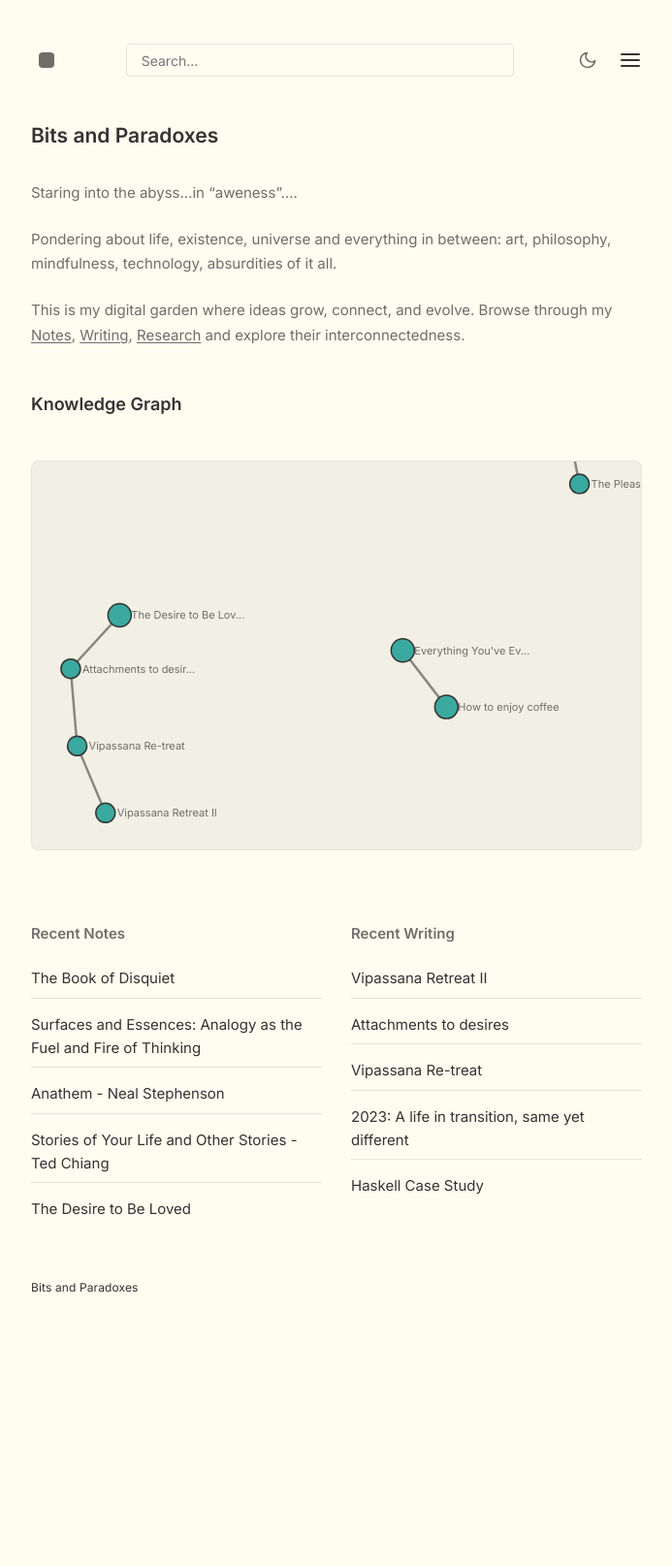
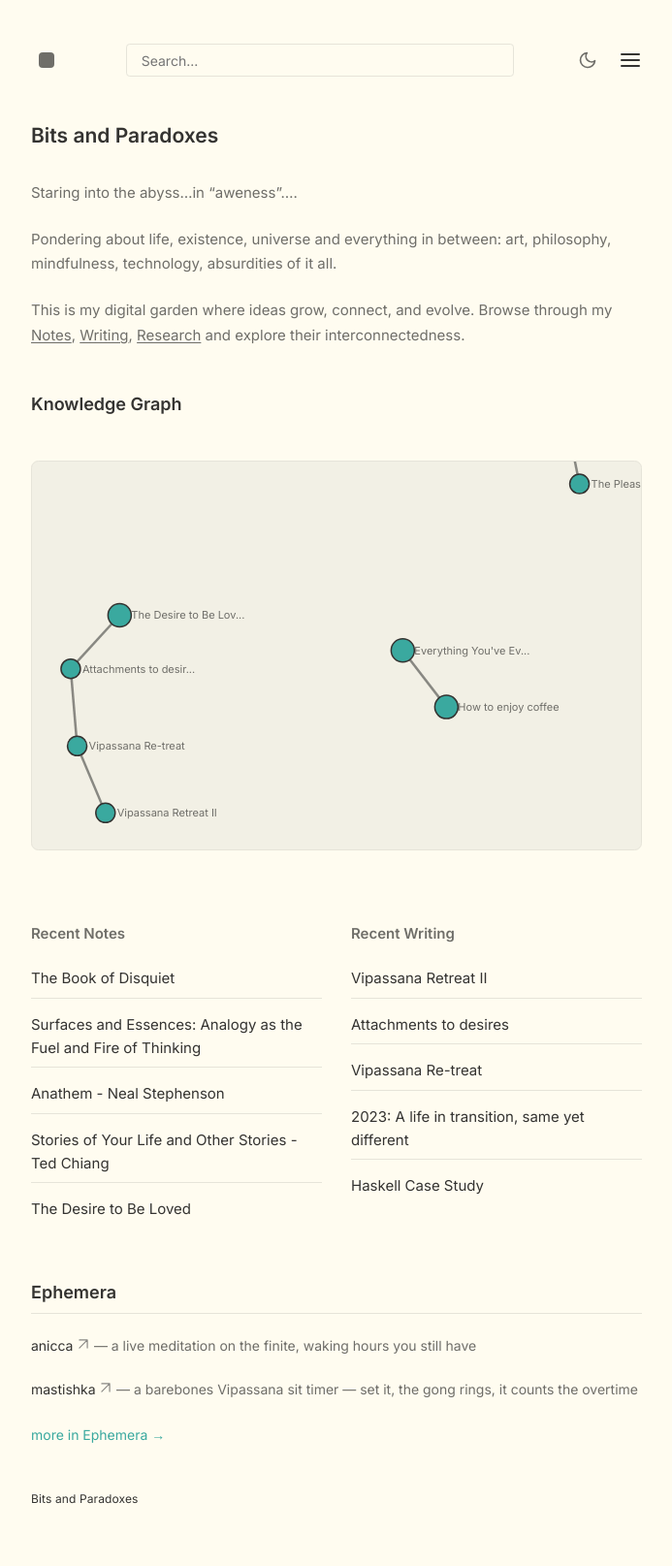
Before and after one commit to NISH1001/NISH1001.github.io, a Jekyll site: the page built from pages/index.md, in a window 1280 px wide. Shown: the whole page at 97% size, without its empty margins (293-986 px from the left). Built offline with Jekyll 4.4.1, drawn with Linux system fonts in a browser that asks for light colours; before the commit the page ends 1397 px from its top, so only the background shows below that.

Commit message:
Add Ephemera section linking my apps (anicca, mastishka)
A data-driven /ephemera page plus a compact homepage tease (after the
Recent Notes/Writing feed). Each app renders as a card — thumbnail +
tagline + live/firefox/source icon links — styled on the existing design
tokens, so dark mode is inherited. Add a future app by appending a block
to _data/ephemera.yml.

Co-Authored-By: Claude Opus 4.8 (1M context) <noreply@anthropic.com>

```diff
--- a/_config.yml
+++ b/_config.yml
@@ -40,6 +40,8 @@ menu:
     url: "/writing"
   - title: "Research"
     url: "/research"
+  - title: "Ephemera"
+    url: "/ephemera"
   - title: "Tags"
     url: "/tags"
   - title: "About"
--- /dev/null
+++ b/_data/ephemera.yml
@@ -0,0 +1,19 @@
+# Small apps / experiments, surfaced on /ephemera and teased on the homepage.
+# Add a new app = append a block here. The first link (kind: live) is the
+# primary target for the card's title + thumbnail.
+# Supported link kinds: live, firefox, source (each maps to an icon in
+# _includes/ephemera-cards.html). Add a new kind there if you need one.
+- name: anicca
+  tagline: a live meditation on the finite, waking hours you still have
+  thumb: https://nishparadox.com/anicca/assets/screenshot.png
+  links:
+    - { kind: live,    url: https://nishparadox.com/anicca }
+    - { kind: firefox, url: https://addons.mozilla.org/en-US/firefox/addon/anicca-new-tab/ }
+    - { kind: source,  url: https://github.com/NISH1001/anicca }
+
+- name: mastishka
+  tagline: a barebones Vipassana sit timer — set it, the gong rings, it counts the overtime
+  thumb: https://nishparadox.com/mastishka/screenshots/sit.png
+  links:
+    - { kind: live,   url: https://nishparadox.com/mastishka/ }
+    - { kind: source, url: https://github.com/NISH1001/mastishka }
--- /dev/null
+++ b/_includes/ephemera-tease.html
@@ -0,0 +1,10 @@
+{%- comment -%} Compact homepage version of the Ephemera section (reads the same _data/ephemera.yml). {%- endcomment -%}
+<div class="ephemera-tease">
+  <h2 class="ephemera-tease__head">Ephemera</h2>
+  <ul class="ephemera-tease__list">
+    {%- for app in site.data.ephemera -%}
+    <li><a href="{{ app.links[0].url }}">{{ app.name }}</a> — {{ app.tagline }}</li>
+    {%- endfor -%}
+  </ul>
+  <p class="ephemera-tease__more"><a href="{{ site.baseurl }}/ephemera">more in Ephemera →</a></p>
+</div>
--- a/_layouts/post.html
+++ b/_layouts/post.html
@@ -66,6 +66,7 @@
                     <h1>{{page.title}}</h1>
                     {%- include Content.html -%}
                     {%- include Feed.html type="homepage" -%}
+                    {%- include ephemera-tease.html -%}
                 {%- endif -%}
             {%- endif -%}
 
--- a/assets/css/style.css
+++ b/assets/css/style.css
@@ -1056,3 +1056,138 @@ li a[href^="http://"]:after, li a[href^="https://"]:after {
   background: var(--brand);
   color: var(--bg);
 }
+
+/* Ephemera — app cards (on /ephemera) */
+.ephemera-cards {
+  margin-top: var(--space-lg);
+}
+
+.ephemera-card {
+  display: flex;
+  align-items: flex-start;
+  gap: var(--space-md);
+  padding: var(--space-md) 0;
+  border-bottom: 1px solid var(--border);
+}
+
+.ephemera-card:last-child {
+  border-bottom: none;
+}
+
+.ephemera-card__thumb {
+  flex: 0 0 11rem;
+  text-align: center;
+  display: block;
+}
+
+.ephemera-card__thumb img {
+  width: 100%;
+  height: auto;
+  max-height: 13rem;
+  object-fit: contain;
+  border: 1px solid var(--border);
+  border-radius: 0.5rem;
+  display: inline-block;
+  vertical-align: top;
+}
+
+.ephemera-card__body {
+  flex: 1 1 auto;
+  min-width: 0;
+}
+
+.ephemera-card__title {
+  margin: 0 0 var(--space-xs);
+  font-size: var(--scale-lg);
+}
+
+.ephemera-card__title a {
+  color: var(--title);
+  text-decoration: none;
+}
+
+.ephemera-card__title a:hover {
+  color: var(--brand);
+}
+
+.ephemera-card__tagline {
+  margin: 0 0 var(--space-sm);
+  color: var(--text);
+  font-size: var(--scale-sm);
+  line-height: var(--line-height);
+}
+
+.ephemera-links {
+  display: flex;
+  flex-wrap: wrap;
+  gap: var(--space-md);
+}
+
+.ephemera-link {
+  display: inline-flex;
+  align-items: center;
+  gap: 0.35rem;
+  color: var(--text);
+  font-size: var(--scale-sm);
+  text-decoration: none;
+}
+
+.ephemera-link:hover {
+  color: var(--brand);
+}
+
+.ephemera-link svg {
+  display: block;
+  flex-shrink: 0;
+}
+
+@media (max-width: 520px) {
+  .ephemera-card {
+    flex-direction: column;
+    gap: var(--space-sm);
+  }
+  .ephemera-card__thumb {
+    flex-basis: auto;
+    width: 100%;
+  }
+}
+
+/* Ephemera — compact tease on the homepage */
+.ephemera-tease {
+  margin: var(--space-xl) 0;
+}
+
+.ephemera-tease__head {
+  font-size: var(--scale-lg);
+  color: var(--title);
+  margin-bottom: var(--space-sm);
+  padding-bottom: var(--space-xs);
+  border-bottom: 1px solid var(--border);
+}
+
+.ephemera-tease__list {
+  list-style: none;
+  padding-left: 0;
+  margin: 0 0 var(--space-sm);
+}
+
+.ephemera-tease__list li {
+  padding: var(--space-xs) 0;
+  color: var(--text);
+  font-size: var(--scale-sm);
+}
+
+.ephemera-tease__list a {
+  color: var(--title);
+  text-decoration: none;
+}
+
+.ephemera-tease__list a:hover {
+  color: var(--brand);
+}
+
+.ephemera-tease__more a {
+  color: var(--brand);
+  font-size: var(--scale-sm);
+  text-decoration: none;
+}
```
Also changed, not shown: _includes/ephemera-cards.html (added, +32 -0 lines), pages/ephemera.md (added, +10 -0 lines).
